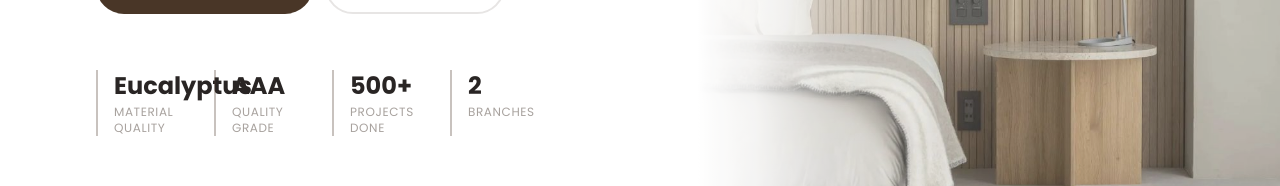
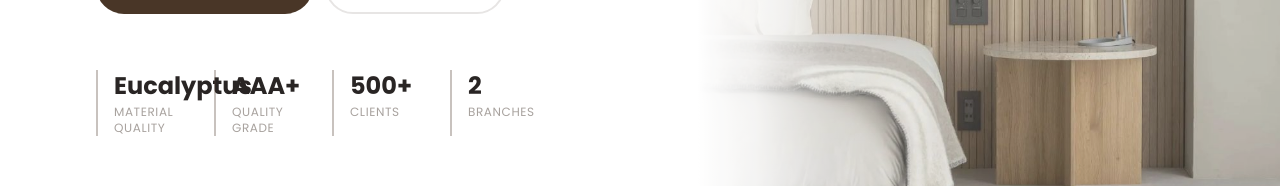
Before and after one commit to dreiiiur/zenoboard, a React (Vite) app: page / in a window 1280 px wide. Shown: the part 496-682 px from the top of the page. Built offline with nearby package versions, Linux system fonts and the light colour scheme.

Commit message:
feat: changes in UI

```diff
--- a/src/components/HeroSection.jsx
+++ b/src/components/HeroSection.jsx
@@ -146,8 +146,8 @@ export default function HeroSection() {
           >
             {[
               { value: 'Eucalyptus', label: 'Material Quality' },
-              { value: 'AAA', label: 'Quality Grade' },
-              { value: '500+', label: 'Projects Done' },
+              { value: 'AAA+', label: 'Quality Grade' },
+              { value: '500+', label: 'Clients' },
               { value: '2', label: 'Branches' },
             ].map((stat) => (
               <div key={stat.label} className="border-l-2 border-primary/30 pl-4">
--- a/src/components/Testimonial.jsx
+++ b/src/components/Testimonial.jsx
@@ -229,9 +229,8 @@ export default function Testimonial() {
         {/* Trust badges */}
         <div className="mt-12 flex flex-wrap justify-center gap-8 text-center">
           {[
-            { value: '500+', label: 'Happy Clients' },
-            { value: '4.9★', label: 'Average Rating' },
-            { value: '15+', label: 'Years Trusted' },
+            { value: '500+', label: 'Clients' },
+            { value: '5.0★', label: 'Average Rating' },
           ].map((badge) => (
             <div key={badge.label} className="flex flex-col items-center">
               <p className="text-2xl font-bold text-primary">{badge.value}</p>
--- a/src/data/products.js
+++ b/src/data/products.js
@@ -24,7 +24,7 @@ export const products = [
       core: 'Marine Grade Hardwood',
       finish: 'High-Pressure Laminate (HPL)',
       glueStandard: 'WBP (Weather & Boil Proof)',
-      grade: 'Triple A',
+      grade: 'Grade AAA+',
       surface: 'Double-sided laminate',
     },
     images: [
@@ -60,7 +60,7 @@ export const products = [
       core: 'Marine Grade Hardwood',
       finish: 'High-Pressure Laminate (HPL)',
       glueStandard: 'WBP (Weather & Boil Proof)',
-      grade: 'Triple A',
+      grade: 'Grade AAA+',
       surface: 'Double-sided laminate',
     },
     images: [
@@ -98,7 +98,7 @@ export const products = [
       core: 'Marine Grade Hardwood',
       finish: 'High-Pressure Laminate (HPL)',
       glueStandard: 'WBP (Weather & Boil Proof)',
-      grade: 'Triple A',
+      grade: 'Grade AAA+',
       surface: 'Double-sided laminate',
     },
     images: [
@@ -134,7 +134,7 @@ export const products = [
       core: 'Marine Grade Hardwood',
       finish: 'High-Pressure Laminate (HPL)',
       glueStandard: 'WBP (Weather & Boil Proof)',
-      grade: 'Triple A',
+      grade: 'Grade AAA+',
       surface: 'Double-sided laminate',
     },
     images: [
@@ -172,7 +172,7 @@ export const products = [
       core: 'Marine Grade Hardwood',
       finish: 'High-Pressure Laminate (HPL)',
       glueStandard: 'WBP (Weather & Boil Proof)',
-      grade: 'Triple A',
+      grade: 'Grade AAA+',
       surface: 'Double-sided laminate',
     },
     images: [
--- a/src/pages/About.jsx
+++ b/src/pages/About.jsx
@@ -68,7 +68,7 @@ export default function About() {
                 As a direct manufacturer, we cut out the middlemen and deliver better value to our clients without compromising on quality. From contractors and architects to homeowners and furniture makers — we're the partner you can count on.
               </p>
               <div className="grid grid-cols-3 gap-6 pt-6 border-t border-stone-100">
-                {[['500+', 'Projects'], ['2', 'Branches']].map(([val, label]) => (
+                {[['500+', 'Clients'], ['2', 'Branches'], ['5.0 ★', 'Average Rating']].map(([val, label]) => (
                   <div key={label}>
                     <p className="text-3xl font-bold text-primary mb-1">{val}</p>
                     <p className="text-stone-500 text-sm">{label}</p>
--- a/src/pages/TestimonialsPage.jsx
+++ b/src/pages/TestimonialsPage.jsx
@@ -173,8 +173,8 @@ export default function TestimonialsPage() {
           >
             {[
               { value: '500+', label: 'Happy Clients' },
-              { value: '4.9★', label: 'Average Rating' },
-              { value: '100%', label: 'AAA Grade' },
+              { value: '5.0 ★', label: 'Average Rating' },
+              { value: '100%', label: 'AAA+ Grade' },
             ].map((stat) => (
               <div key={stat.label} className="text-center">
                 <p className="text-3xl font-bold text-primary">{stat.value}</p>
```
